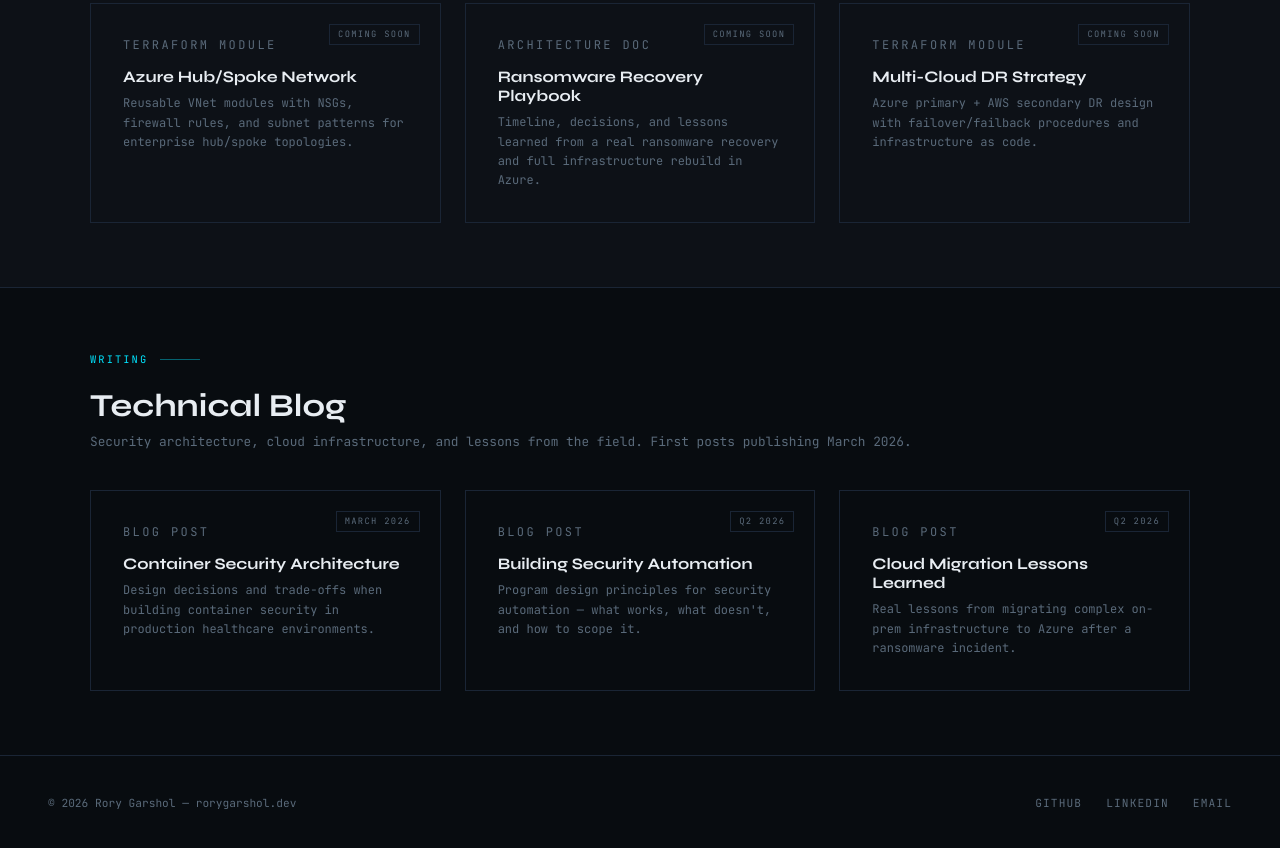
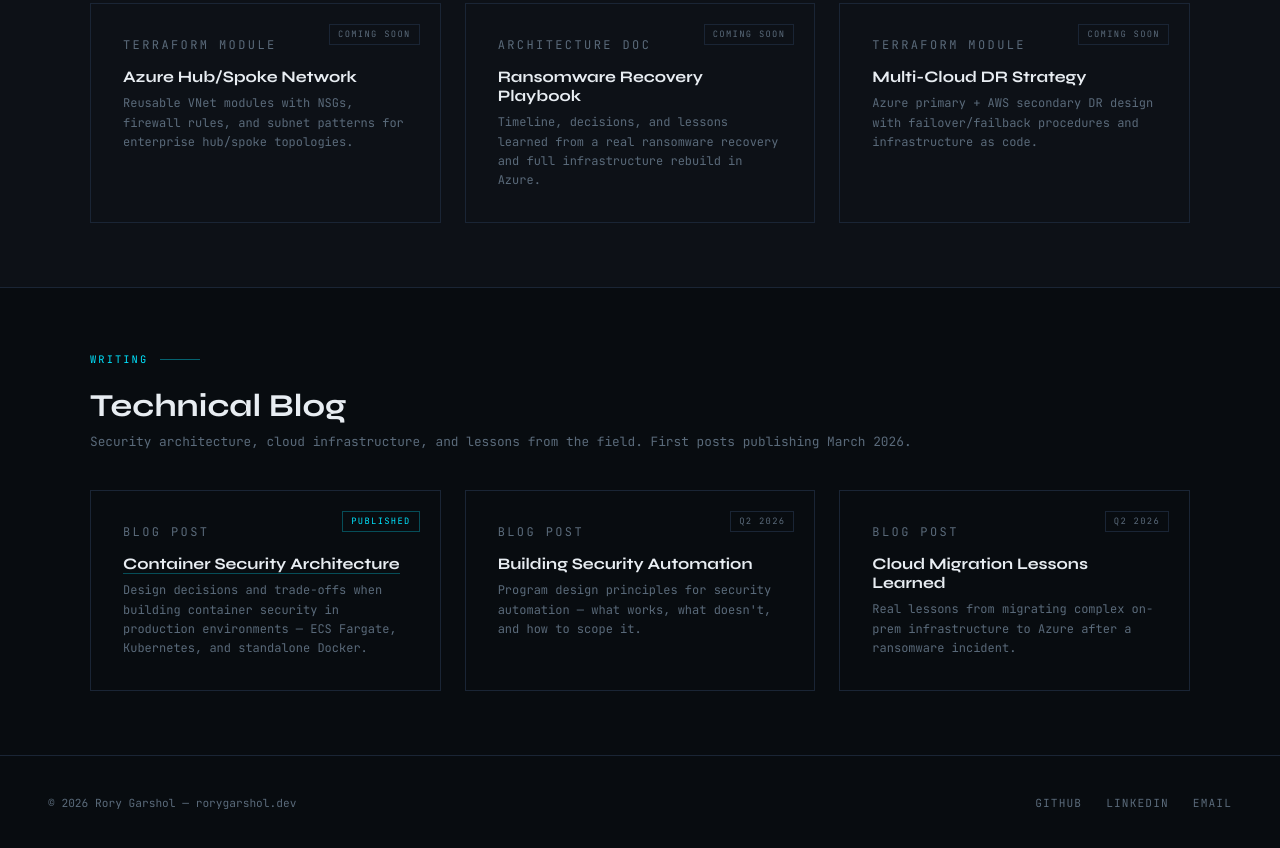
Before and after one commit to rgarshol20/rgarshol20.github.io, a plain HTML site: page index.html in a window 1280 px wide. Shown: the part 1927-2775 px from the top of the page. Drawn offline with Linux system fonts and the light colour scheme.

Commit message:
Update index.html

```diff
--- a/index.html
+++ b/index.html
@@ -605,11 +605,11 @@
       <h2 style="font-family:'Syne',sans-serif;font-size:clamp(1.5rem,2.5vw,2rem);font-weight:700;margin-bottom:0.5rem;">Technical Blog</h2>
       <p style="color:var(--muted);font-size:0.8rem;margin-bottom:2.5rem;">Security architecture, cloud infrastructure, and lessons from the field. First posts publishing March 2026.</p>
       <div class="coming-soon-grid">
-        <div class="coming-card">
-          <span class="coming-badge">March 2026</span>
+        <div class="coming-card" style="cursor:pointer;" onclick="window.location='blog/container-security-architecture.html'">
+          <span class="coming-badge" style="color:var(--accent);border-color:rgba(0,229,255,0.3);">Published</span>
           <p class="coming-card-label">Blog Post</p>
-          <h3>Container Security Architecture</h3>
-          <p>Design decisions and trade-offs when building container security in production healthcare environments.</p>
+          <h3><a href="blog/container-security-architecture.html" style="color:var(--text);text-decoration:none;border-bottom:1px solid rgba(0,229,255,0.3);transition:color 0.2s;" onmouseover="this.style.color='var(--accent)'" onmouseout="this.style.color='var(--text)'">Container Security Architecture</a></h3>
+          <p>Design decisions and trade-offs when building container security in production environments — ECS Fargate, Kubernetes, and standalone Docker.</p>
         </div>
         <div class="coming-card">
           <span class="coming-badge">Q2 2026</span>
```
